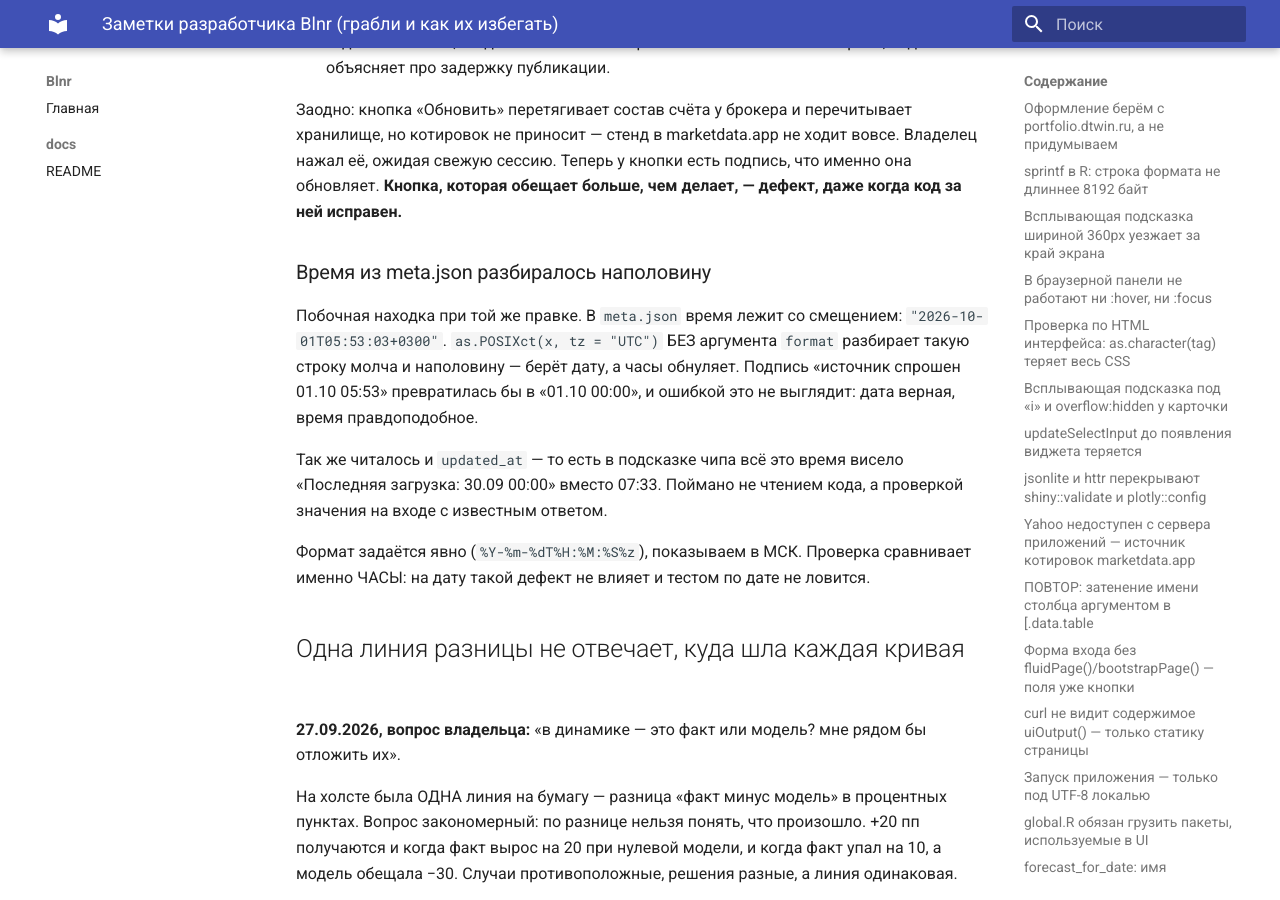
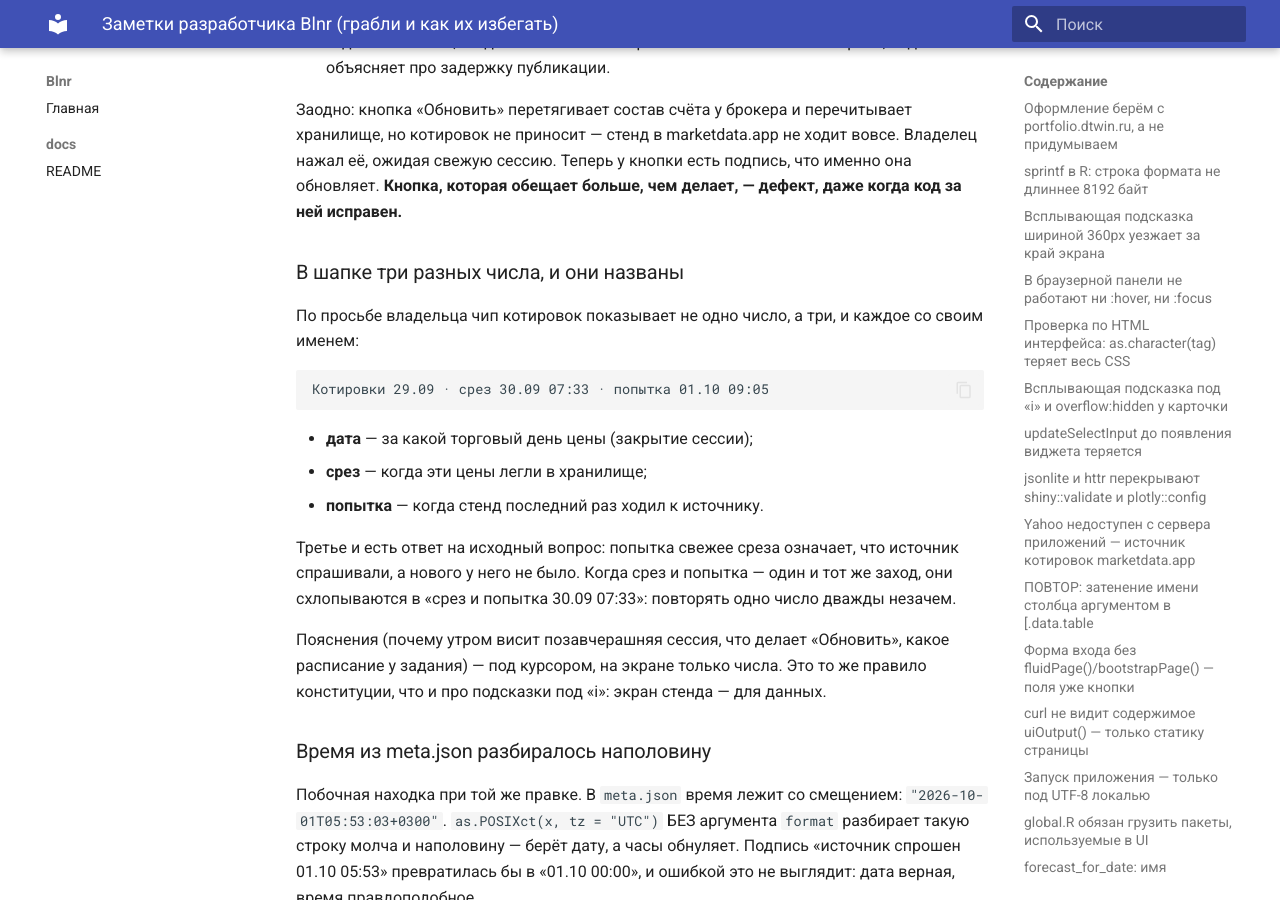
Before and after one commit to sgum/Blnr, an MkDocs documentation site: the page built from docs/dev.md, in a window 1280 px wide and 900 px high, scrolled down 15427 px. Built offline with MkDocs 1.6.1 and Material for MkDocs 9.7.7, drawn with Linux system fonts in a browser that asks for light colours.

Commit message:
feat(ui): в шапке и срез данных, и время последней попытки обновления
Зеркало правки из 311.blnr.

Co-Authored-By: Claude Opus 5 <noreply@anthropic.com>

````diff
--- a/docs/dev.md
+++ b/docs/dev.md
@@ -619,6 +619,28 @@ HTTP 203 и три последние свечи: 25.09, 28.09, 29.09. Сесс
 именно она обновляет. **Кнопка, которая обещает больше, чем делает, — дефект,
 даже когда код за ней исправен.**
 
+### В шапке три разных числа, и они названы
+
+По просьбе владельца чип котировок показывает не одно число, а три, и каждое
+со своим именем:
+
+```
+Котировки 29.09 · срез 30.09 07:33 · попытка 01.10 09:05
+```
+
+* **дата** — за какой торговый день цены (закрытие сессии);
+* **срез** — когда эти цены легли в хранилище;
+* **попытка** — когда стенд последний раз ходил к источнику.
+
+Третье и есть ответ на исходный вопрос: попытка свежее среза означает, что
+источник спрашивали, а нового у него не было. Когда срез и попытка — один и
+тот же заход, они схлопываются в «срез и попытка 30.09 07:33»: повторять одно
+число дважды незачем.
+
+Пояснения (почему утром висит позавчерашняя сессия, что делает «Обновить»,
+какое расписание у задания) — под курсором, на экране только числа. Это то же
+правило конституции, что и про подсказки под «i»: экран стенда — для данных.
+
 ### Время из meta.json разбиралось наполовину
 
 Побочная находка при той же правке. В `meta.json` время лежит со смещением:
````
Also changed, not shown: 2 other files.
